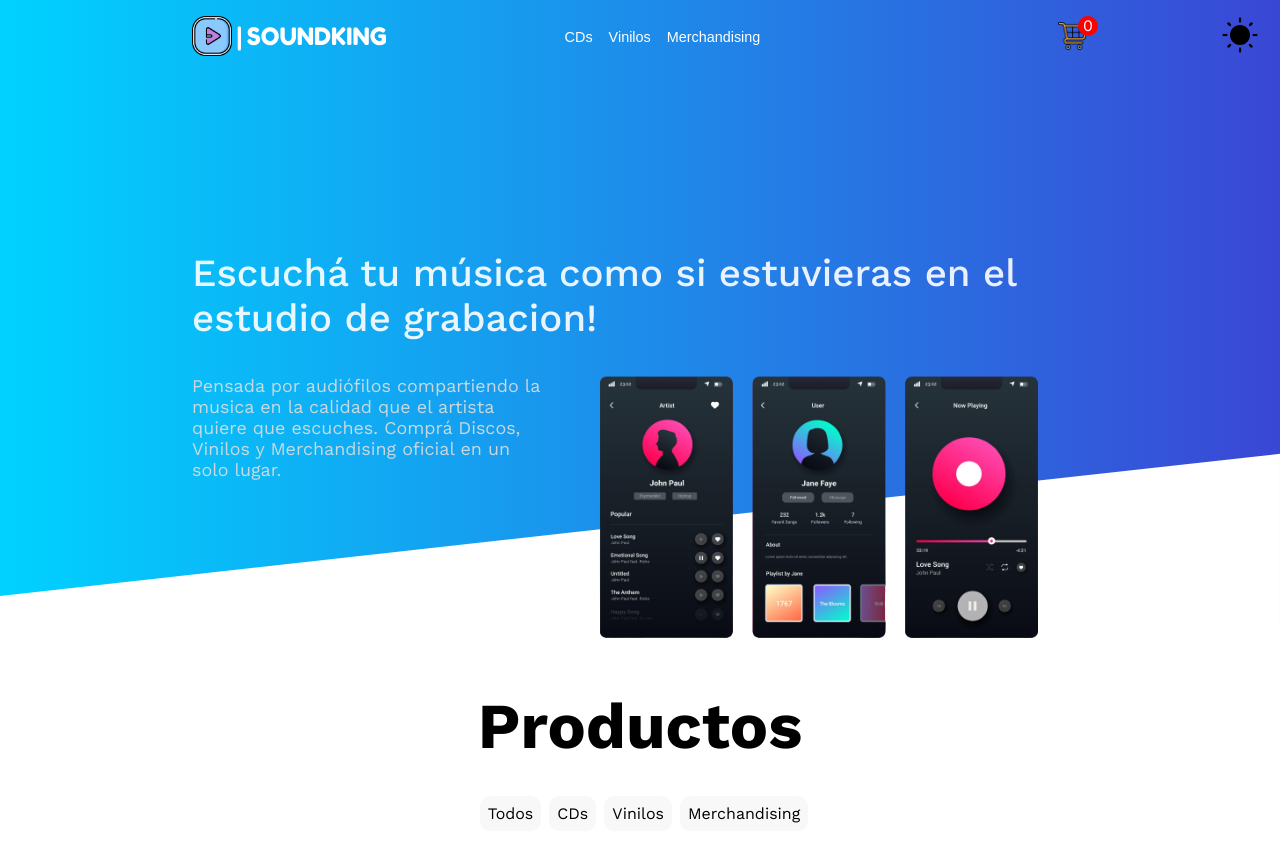
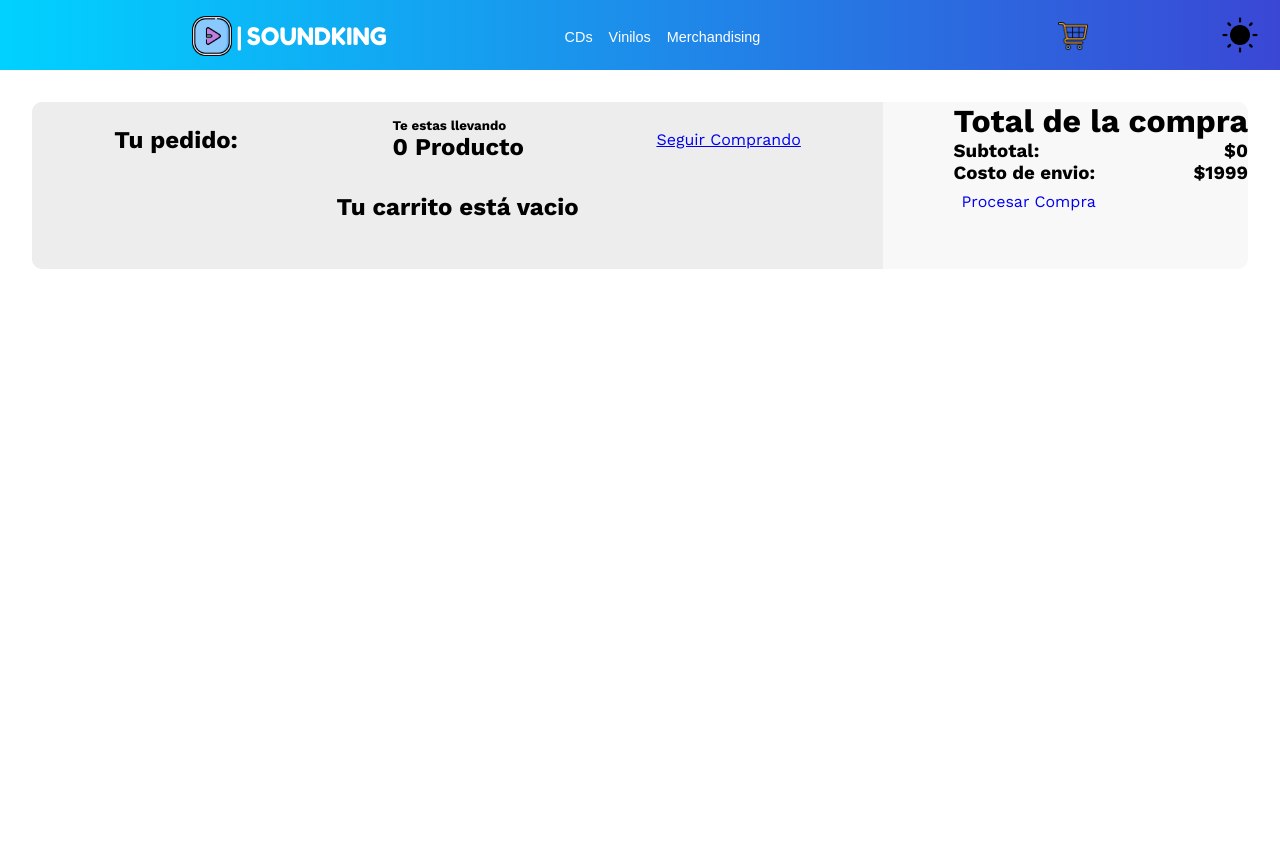
Before and after one commit to matiasabarca49/project-react-store-sk, a React (Create React App) app: page /Cart in a window 1280 px wide. After the commit the page ends 800 px from the top, so only its background shows below. Built offline with nearby package versions, Linux system fonts and the light colour scheme.

Commit message:
Creacion componente carrito

```diff
--- a/src/App.js
+++ b/src/App.js
@@ -2,8 +2,9 @@ import Navbar from './components/Navbar/Navbar';
 import Bodypage from './components/Bodypage/Bodypage';
 import CartProvider from './components/Context/CartContex';
 import { BrowserRouter, Route, Routes } from 'react-router-dom'
-import Pagar from './components/Navbar/ContCarrito/Pagar';
 import ItemDetailContainer from './components/Bodypage/ItemDetailContainer/ItemDetailContainer';
+import Cart from './components/Bodypage/Cart/Cart';
+import Pago from './components/Bodypage/Pago/Pago';
 
 
 
@@ -19,7 +20,8 @@ function App() {
             <Route exact path='/' element={<Bodypage />} />
             <Route exact path='/:categoria' element={<Bodypage />} />
             <Route exact path='/:categoria/:id' element={<ItemDetailContainer />} />
-            <Route exact path='/pagar' element={<Pagar />} />
+            <Route exact path='/Cart' element={<Cart />} />
+            <Route exact path='/Pagar' element={< Pago />} />
           </Routes>
       </BrowserRouter>
 
--- /dev/null
+++ b/src/components/Bodypage/Cart/Cart.css
@@ -0,0 +1,86 @@
+.contenedorPrincipalCarrito{
+    background-color: #f8f8f8;
+    display: flex;
+    justify-content: space-between;
+    margin: 2rem;
+    border-radius: 10px;
+    overflow: hidden;
+}
+
+.contenedorPrincipalCarrito .totalProductos{
+    background-color: #ededed;
+    width: 70%;
+    /* border-radius: 10px; */
+    padding: 1rem;
+
+
+
+}
+.contenedorPrincipalCarrito .totalProductos .totalProductos__contEncabezado{
+    display: flex;
+    justify-content: space-around;
+    align-items: center;
+
+
+}
+.contenedorPrincipalCarrito .totalProductos .totalProductos__contEncabezado .totalProductos__encabezado {
+    display: flex;
+    justify-content: space-between;
+    align-items: center;
+    width: 50%;
+}
+
+.contenedorPrincipalCarrito .contProductosCarrito{
+    margin: 2rem;
+}
+
+
+.contenedorPrincipalCarrito .contProductosCarrito .productoCarrito {
+    display: flex;
+    align-items: center;
+    margin: 1rem;
+    background-color: #fff;
+    border-radius: 10px;
+    gap: 5rem;
+    position: relative;
+}
+
+.contenedorPrincipalCarrito .contProductosCarrito .productoCarrito img{
+    width: 200px;
+}
+.contenedorPrincipalCarrito .contProductosCarrito .productoCarrito button{
+    border: none;
+    background-color: transparent;
+    position: absolute;
+    top: 15px;
+    right: 15px;
+    cursor: pointer;
+}
+.contenedorPrincipalCarrito .contProductosCarrito .productoCarrito button:hover{
+    transform: scale(110%);
+}
+.contenedorPrincipalCarrito .contProductosCarrito .productoCarrito button img{
+    width: 40px;
+}
+
+.contenedorPrincipalCarrito .contProductosCarrito .productoCarrito .productoCarrito__contInfo h2{
+    font-weight: 300;
+    color: #00c0ff;
+}
+.contenedorPrincipalCarrito .contProductosCarrito .productoCarrito .productoCarrito__contInfo .productoCarrito__cantidades{
+    display: flex;
+    justify-content: space-between;
+    align-items: center;
+    width: 250px;
+
+}
+.contenedorPrincipalCarrito .contProductosCarrito .productoCarrito .productoCarrito__contInfo .productoCarrito__cantidades h3{
+    color: #9eaaba;
+    font-weight: 400;
+
+}
+
+.contenedorPrincipalCarrito .contProductosCarrito .productoCarrito .productoCarrito__contInfo .productoCarrito__cantidades h2{
+    font-weight: 700;
+    color: #000;
+}
--- /dev/null
+++ b/src/components/Bodypage/Cart/Cart.jsx
@@ -0,0 +1,64 @@
+import React, { useContext } from 'react'
+import { Link } from 'react-router-dom'
+import { CartContext } from '../../Context/CartContex'
+import './Cart.css'
+
+
+const Cart = () => {
+
+  const { cart, total, eliminarDelCarrito } = useContext(CartContext)
+
+  return (
+    <div className='contenedorPrincipalCarrito'>
+
+      <div className='totalProductos'>
+        <div className=' totalProductos__contEncabezado'>
+          <div className='totalProductos__encabezado'>
+            <h2>Tu pedido:</h2>
+            <div>
+              <h5>Te estas llevando</h5>
+              <h2>{cart.length} {cart.length <= 1?" Producto": "Productos" }</h2>
+            </div>
+          </div>
+          <Link to='/' >Seguir Comprando</Link>
+        </div>
+        <div className='contProductosCarrito'>
+
+            {cart.length
+
+            ?  cart.map(producto => (
+                <div className='productoCarrito'>
+                  <img src={producto.url} alt="" />
+                  <div className='productoCarrito__contInfo'>
+                    <h2>{producto.nombre}</h2>
+                    <div className='productoCarrito__cantidades'>
+                      <h3>Cantidad: {producto.cantidad}</h3>
+                      <h2>${producto.precio * producto.cantidad}</h2>
+                    </div>
+                  </div>
+                  <button onClick={ () => eliminarDelCarrito(producto.id)}> <img src="./img/delete.png" alt="" /></button>
+                </div>
+
+              ))
+            : <h2 style={{textAlign:"center"}}>Tu carrito está vacio</h2>
+
+            }
+        </div>
+      </div>
+      <div className='totalCompra'>
+          <h1> Total de la compra</h1>
+          <div style={{display:"flex", justifyContent: "space-between"}}>
+            <h3> Subtotal: </h3>
+            <h3>${total}</h3>
+          </div>
+          <div style={{display:"flex", justifyContent: "space-between"}}>
+            <h3> Costo de envio: </h3>
+            <h3> $1999</h3>
+          </div>
+          <Link to='/Pagar' className='btn' > Procesar Compra </Link>
+      </div>
+    </div>
+  )
+}
+
+export default Cart
--- /dev/null
+++ b/src/components/Bodypage/Pago/Pago.jsx
@@ -0,0 +1,9 @@
+import React from 'react'
+
+const Pago = () => {
+  return (
+    <div>Pago</div>
+  )
+}
+
+export default Pago
--- a/src/components/Navbar/CarWidget/CarWidget.jsx
+++ b/src/components/Navbar/CarWidget/CarWidget.jsx
@@ -2,7 +2,8 @@ import './CarWidget.css'
 import carritoIMG from './compra.png'
 import { CartContext } from '../../Context/CartContex'
 import { useContext, useState} from 'react'
-import ContCarrito from '../ContCarrito/ContCarrito'
+import ContCarrito from '../ContCarritoNav/ContCarrito'
+
 
 const CarWidget = () => {
 
@@ -15,12 +16,17 @@ const CarWidget = () => {
 
       <div className='botonCarrito' onClick={ () => setActivarCarrito(!activarCarrito) }>
               <img src={carritoIMG} alt="Carrito" />
-              <p>{
+              {
                   cantidadDeProductos()
-              }</p>
+                    ? <p>{cantidadDeProductos()}</p>
+                    : null
+              }
       </div>
+
       <ContCarrito
       clase={ activarCarrito? "contCarrito--activated" : 'contCarrito--activated contCarrito--desactivated' }/>
+
+
 
     </>
   )
--- a/src/components/Navbar/ContCarrito/Pagar.jsx
+++ /dev/null
@@ -1,9 +0,0 @@
-import React from 'react'
-
-const Pagar = () => {
-  return (
-    <div>Pagar</div>
-  )
-}
-
-export default Pagar
--- a/src/components/Navbar/ContCarrito/TotalCarrito.jsx
+++ b/src/components/Navbar/ContCarritoNav/TotalCarrito.jsx
@@ -12,7 +12,7 @@ const { total, vaciarCarrito } = useContext(CartContext)
     <div className='contVaciarCarrito'>
         <h4>Total: ${ total } </h4>
         <button onClick={  vaciarCarrito }>Vaciar Carrito</button>
-        <Link to='/pagar'>Ir a Pagar</Link>
+        <Link to='/Cart'>Ir a Pagar</Link>
     </div>
 
 
```
Also changed, not shown: public/img/delete.png (added), src/components/Navbar/ContCarritoNav/ContCarrito.css (renamed from src/components/Navbar/ContCarrito/ContCarrito.css), src/components/Navbar/ContCarritoNav/ContCarrito.jsx (renamed from src/components/Navbar/ContCarrito/ContCarrito.jsx), src/components/Navbar/ContCarritoNav/ListCarrito.jsx (renamed from src/components/Navbar/ContCarrito/ListCarrito.jsx).
